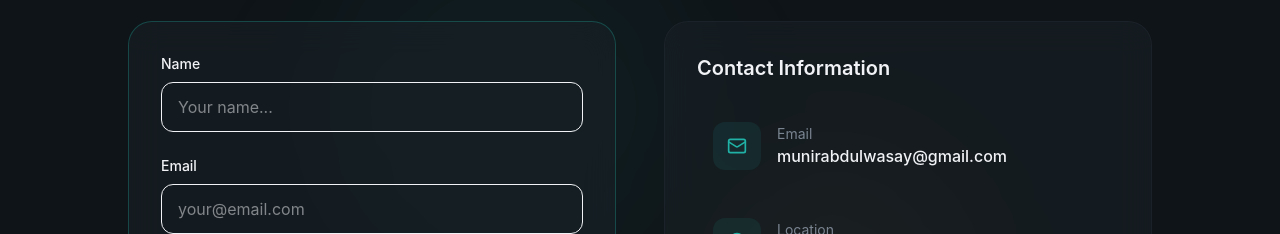
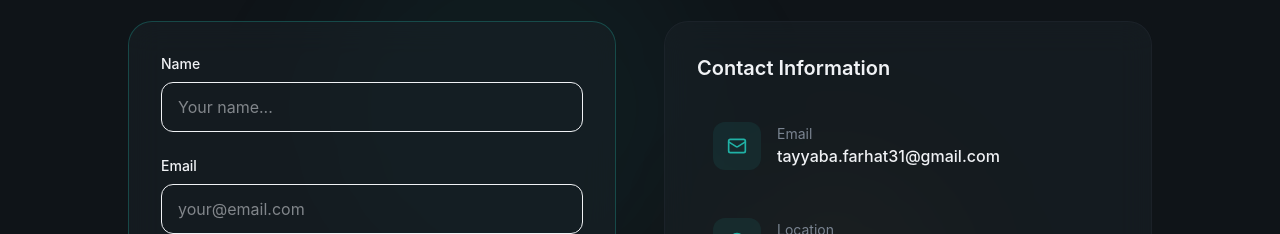
Before and after one commit to abdulwasayhub/mstayyabafarhat-portfolio, a React (Vite) app: page / in a window 1280 px wide. Shown: the part 7017-7251 px from the top of the page. Built offline with nearby package versions, Linux system fonts and the light colour scheme.

Commit message:
Replace EmailJS with Web3Forms, update recipient email

```diff
--- a/src/sections/Contact.jsx
+++ b/src/sections/Contact.jsx
@@ -10,8 +10,8 @@ const contactInfo = [
   {
     icon: Mail,
     label: "Email",
-    value: "munirabdulwasay@gmail.com", // <-- Updated to your email
-    href: "mailto:munirabdulwasay@gmail.com",
+    value: "tayyaba.farhat31@gmail.com", // <-- Updated to your email
+    href: "mailto:tayyaba.farhat31@gmail.com",
   },
   {
     icon: MapPin,
```
